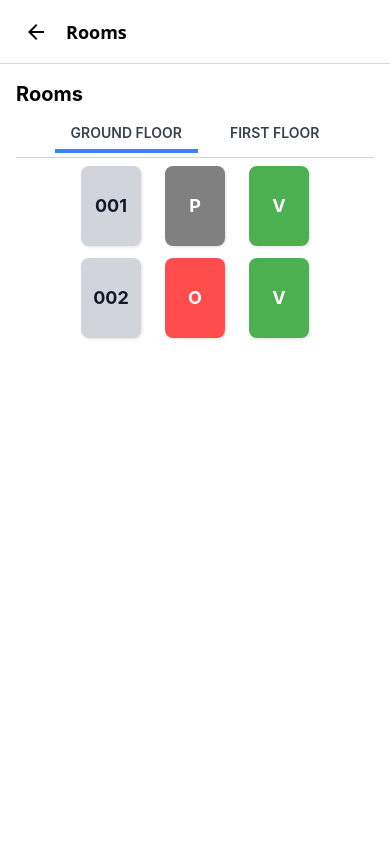
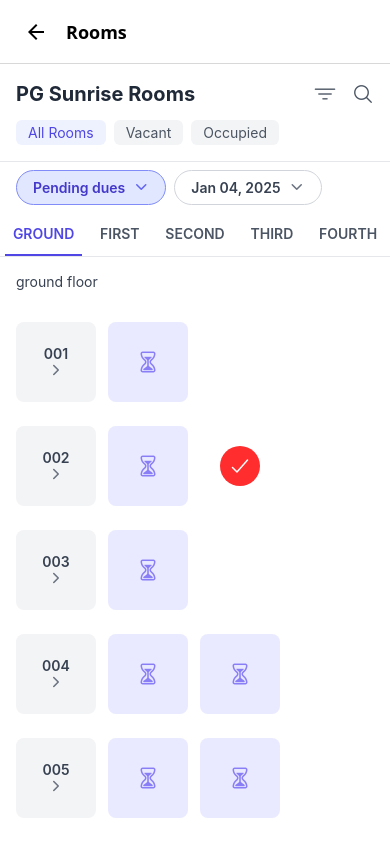
Before and after one commit to akrajput562/PgOwnerFrontEnd, a React Native app: screen /Rooms in a window 390 px wide. Built offline with nearby package versions, Linux system fonts and the light colour scheme.

Commit message:
Updated Rooms view with new layout and floor structure

```diff
--- a/screens/Rooms.js
+++ b/screens/Rooms.js
@@ -1,107 +1,198 @@
 import React, { useState } from 'react';
-import { View, Text, TouchableOpacity, ScrollView } from 'react-native';
+import { View, Text, TouchableOpacity, ScrollView, StyleSheet } from 'react-native';
+import { Ionicons } from '@expo/vector-icons';
 import tw from 'twrnc';
 
-const Rooms = () => {
-  const [selectedPG, setSelectedPG] = useState('PG1');
-  const [selectedFloor, setSelectedFloor] = useState('Ground Floor');
-  const [floors, setFloors] = useState([
-    {
-      title: 'Ground Floor',
-      pg: 'PG1',
-      rooms: [
-        { id: '001', beds: ['P', 'V'] },
-        { id: '002', beds: ['O', 'V'] },
-      ],
-    },
-    {
-      title: 'First Floor',
-      pg: 'PG1',
-      rooms: [
-        { id: '101', beds: ['V', 'P'] },
-      ],
-    },
-  ]);
+const Rooms = ({ navigation }) => {
+  const [selectedFloor, setSelectedFloor] = useState('GROUND');
+  const [selectedDate, setSelectedDate] = useState('Jan 04, 2025');
+  const [filterPendingDues, setFilterPendingDues] = useState(true);
+
+  const floors = [
+    { id: 'GROUND', title: 'GROUND', rooms: [
+      { id: '001', beds: [{ status: 'P', position: 1 }, { status: 'V', position: 2 }, { status: 'V', position: 3 }] },
+      { id: '002', beds: [{ status: 'P', position: 1 }, { status: 'O', position: 2 }, { status: 'V', position: 3 }] },
+      { id: '003', beds: [{ status: 'P', position: 1 }, { status: 'V', position: 2 }, { status: 'V', position: 3 }] },
+      { id: '004', beds: [{ status: 'P', position: 1 }, { status: 'P', position: 2 }, { status: 'V', position: 3 }] },
+      { id: '005', beds: [{ status: 'P', position: 1 }, { status: 'P', position: 2 }, { status: 'V', position: 3 }] },
+    ]},
+    { id: 'FIRST', title: 'FIRST', rooms: [
+      { id: '101', beds: [{ status: 'P', position: 1 }, { status: 'V', position: 2 }, { status: 'V', position: 3 }] },
+    ]},
+    { id: 'SECOND', title: 'SECOND', rooms: [
+      { id: '201', beds: [{ status: 'P', position: 1 }, { status: 'V', position: 2 }, { status: 'V', position: 3 }] },
+      { id: '202', beds: [{ status: 'O', position: 1 }, { status: 'V', position: 2 }, { status: 'V', position: 3 }] },
+      { id: '203', beds: [{ status: 'P', position: 1 }, { status: 'P', position: 2 }, { status: 'V', position: 3 }] },
+    ]},
+    { id: 'THIRD', title: 'THIRD', rooms: [
+      { id: '301', beds: [{ status: 'P', position: 1 }, { status: 'O', position: 2 }, { status: 'V', position: 3 }] },
+      { id: '302', beds: [{ status: 'V', position: 1 }, { status: 'V', position: 2 }, { status: 'V', position: 3 }] },
+      { id: '303', beds: [{ status: 'P', position: 1 }, { status: 'P', position: 2 }, { status: 'O', position: 3 }] },
+    ]},
+    { id: 'FOURTH', title: 'FOURTH', rooms: [
+      { id: '401', beds: [{ status: 'P', position: 1 }, { status: 'V', position: 2 }, { status: 'O', position: 3 }] },
+      { id: '402', beds: [{ status: 'O', position: 1 }, { status: 'P', position: 2 }, { status: 'V', position: 3 }] },
+    ]},
+  ];
 
   const getBedStatusColor = (status) => {
     switch (status) {
-      case 'O': return '#ff4d4d'; // Red for Occupied
-      case 'V': return '#4CAF50'; // Green for Vacant
-      case 'P': return '#808080'; // Gray for Pending
-      default: return '#9ca3af';
+      case 'O': return '#FF2D2D'; // Red for Occupied
+      case 'V': return '#FFFFFF'; // White for Vacant
+      case 'P': return '#8A7EF6'; // Purple for Pending dues
+      default: return '#FFFFFF';
     }
   };
 
-  const updateBedStatus = (floorIndex, roomIndex, bedIndex, status) => {
-    const updatedFloors = [...floors];
-    updatedFloors[floorIndex].rooms[roomIndex].beds[bedIndex] = status;
-    setFloors(updatedFloors);
+  const getBedStatusBackgroundColor = (status) => {
+    switch (status) {
+      case 'O': return '#FFFFFF'; // White background
+      case 'V': return '#FFFFFF'; // White background
+      case 'P': return '#E9EAFF'; // Light purple for Pending
+      default: return '#FFFFFF';
+    }
   };
 
-  return (
-    <View style={tw`flex-1 bg-white p-4`}>
-      {/* Header Navigation */}
-      <View style={tw`flex-row items-center justify-between mb-2`}>
-        <Text style={tw`text-xl font-bold text-black`}>Rooms</Text>
+  const renderHeader = () => (
+    <View style={tw`bg-white p-4 border-b border-gray-200`}>
+      <View style={tw`flex-row justify-between items-center`}>
+        <Text style={tw`text-xl font-bold text-gray-800`}>PG Sunrise Rooms</Text>
+        <View style={tw`flex-row`}>
+          <TouchableOpacity style={tw`mr-4`}>
+            <Ionicons name="filter-outline" size={22} color="#4B5563" />
+          </TouchableOpacity>
+          <TouchableOpacity>
+            <Ionicons name="search-outline" size={22} color="#4B5563" />
+          </TouchableOpacity>
         </View>
+      </View>
+      <View style={tw`flex-row mt-3`}>
+        <TouchableOpacity style={tw`bg-indigo-50 px-3 py-1 rounded-md mr-2`}>
+          <Text style={tw`text-indigo-600`}>All Rooms</Text>
+        </TouchableOpacity>
+        <TouchableOpacity style={tw`bg-gray-100 px-3 py-1 rounded-md mr-2`}>
+          <Text style={tw`text-gray-600`}>Vacant</Text>
+        </TouchableOpacity>
+        <TouchableOpacity style={tw`bg-gray-100 px-3 py-1 rounded-md mr-2`}>
+          <Text style={tw`text-gray-600`}>Occupied</Text>
+        </TouchableOpacity>
+      </View>
+    </View>
+  );
 
-      {/* Floor Selection Tabs */}
-      <View style={tw`flex-row justify-center mb-2 border-b border-gray-300 pb-1`}>
-        {floors.map((floor, index) => (
+  const renderFilters = () => (
+    <View style={tw`flex-row justify-start px-4 py-2`}>
       <TouchableOpacity
-            key={index}
-            onPress={() => setSelectedFloor(floor.title)}
         style={[
-              tw`px-4 py-2 mx-2`,
-              selectedFloor === floor.title ? tw`border-b-4 border-blue-500` : tw`border-b-4 border-transparent`
+          tw`flex-row items-center px-4 py-2 rounded-full mr-2 border`,
+          filterPendingDues ? tw`border-indigo-400 bg-indigo-100` : tw`border-gray-300`
+        ]}
+        onPress={() => setFilterPendingDues(!filterPendingDues)}
+      >
+        <Text style={tw`text-indigo-700 font-semibold mr-2`}>Pending dues</Text>
+        <Ionicons name="chevron-down" size={16} color="#6366F1" />
+      </TouchableOpacity>
+
+      <TouchableOpacity
+        style={tw`flex-row items-center px-4 py-2 rounded-full border border-gray-300`}
+      >
+        <Text style={tw`text-gray-700 font-semibold mr-2`}>{selectedDate}</Text>
+        <Ionicons name="chevron-down" size={16} color="#6B7280" />
+      </TouchableOpacity>
+    </View>
+  );
+
+  const renderFloorTabs = () => (
+    <View style={tw`flex-row justify-around border-b border-gray-200`}>
+      {floors.map((floor) => (
+        <TouchableOpacity
+          key={floor.id}
+          onPress={() => setSelectedFloor(floor.id)}
+          style={[
+            tw`py-3 px-2`,
+            selectedFloor === floor.id ? tw`border-b-2 border-indigo-600` : null
           ]}
         >
-            <Text style={tw`text-gray-700 font-semibold uppercase`}>
+          <Text style={[
+            tw`font-semibold`,
+            selectedFloor === floor.id ? tw`text-indigo-600` : tw`text-gray-600`
+          ]}>
             {floor.title}
           </Text>
         </TouchableOpacity>
       ))}
     </View>
+  );
 
-      {/* Room and Bed Layout */}
-      <ScrollView showsVerticalScrollIndicator={false}>
-        {floors.filter(floor => floor.pg === selectedPG && floor.title === selectedFloor).map((floor, floorIndex) => (
-          <View key={floor.title}>
-            {floor.rooms.map((room, roomIndex) => (
-              <View key={room.id} style={tw`flex-row items-center justify-center mb-3`}>
+  const renderFloorTitle = (floorTitle) => (
+    <View style={tw`p-4`}>
+      <Text style={tw`text-gray-700`}>{floorTitle.toLowerCase()} floor</Text>
+    </View>
+  );
 
-                {/* Room Number - Vertical Box */}
-                <View style={tw`w-15 h-20 bg-gray-300 flex items-center justify-center rounded-lg mx-3 shadow-md`}>
-                  <Text style={tw`text-lg font-bold text-gray-900`}>
-                    {room.id}
-                  </Text>
-                </View>
+  const renderRooms = () => {
+    const currentFloor = floors.find(f => f.id === selectedFloor);
+    if (!currentFloor) return null;
 
-                {/* Bed Layout */}
-                <View style={tw`flex-row`}>
-                  {room.beds.map((bed, bedIndex) => (
+    return (
+      <View style={tw`p-4`}>
+        {currentFloor.rooms.map((room) => (
+          <View key={room.id} style={tw`flex-row mb-6`}>
+            <TouchableOpacity style={tw`w-20 h-20 bg-gray-100 rounded-lg mr-3 justify-center items-center`}>
+              <Text style={tw`font-semibold text-gray-700`}>{room.id}</Text>
+              <Ionicons name="chevron-forward" size={16} color="#6B7280" />
+            </TouchableOpacity>
+
+            {room.beds.map((bed, index) => (
               <TouchableOpacity
-                      key={bedIndex}
-                      onPress={() => updateBedStatus(floorIndex, roomIndex, bedIndex, bed === 'O' ? 'V' : 'O')}
+                key={index}
                 style={[
-                        tw`w-15 h-20 mx-3 rounded-lg flex items-center justify-center shadow-md`,
-                        { backgroundColor: getBedStatusColor(bed) },
+                  tw`w-20 h-20 rounded-lg mr-3 justify-center items-center`,
+                  { backgroundColor: getBedStatusBackgroundColor(bed.status) }
                 ]}
               >
-                      <Text style={tw`text-white font-bold text-lg`}>
-                        {bed}
-                      </Text>
+                {bed.status === 'P' && (
+                  <View style={tw`items-center justify-center`}>
+                    <Ionicons name="hourglass-outline" size={24} color="#8A7EF6" />
+                  </View>
+                )}
+                {bed.status === 'O' && (
+                  <View style={tw`items-center justify-center`}>
+                    <View style={styles.checkmark}>
+                      <Ionicons name="checkmark" size={24} color="#fff" />
+                    </View>
+                  </View>
+                )}
               </TouchableOpacity>
             ))}
           </View>
-
-              </View>
         ))}
       </View>
-        ))}
+    );
+  };
+
+  return (
+    <View style={tw`flex-1 bg-white`}>
+      {renderHeader()}
+      {renderFilters()}
+      {renderFloorTabs()}
+      <ScrollView showsVerticalScrollIndicator={false}>
+        {renderFloorTitle(selectedFloor)}
+        {renderRooms()}
       </ScrollView>
     </View>
   );
 };
 
+const styles = StyleSheet.create({
+  checkmark: {
+    width: 40,
+    height: 40,
+    borderRadius: 20,
+    backgroundColor: '#FF2D2D',
+    justifyContent: 'center',
+    alignItems: 'center',
+  }
+});
+
 export default Rooms;
```
Lines whose indentation alone changed are shown as unchanged.
